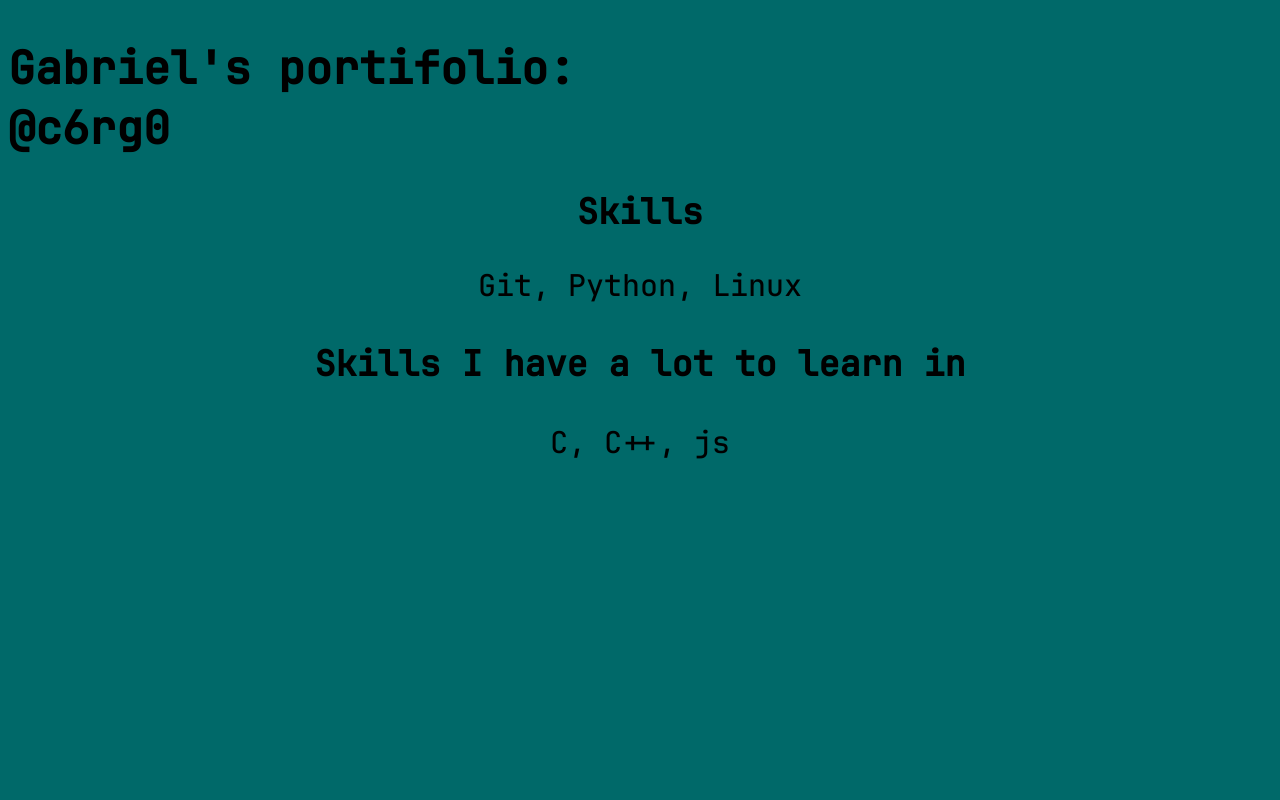
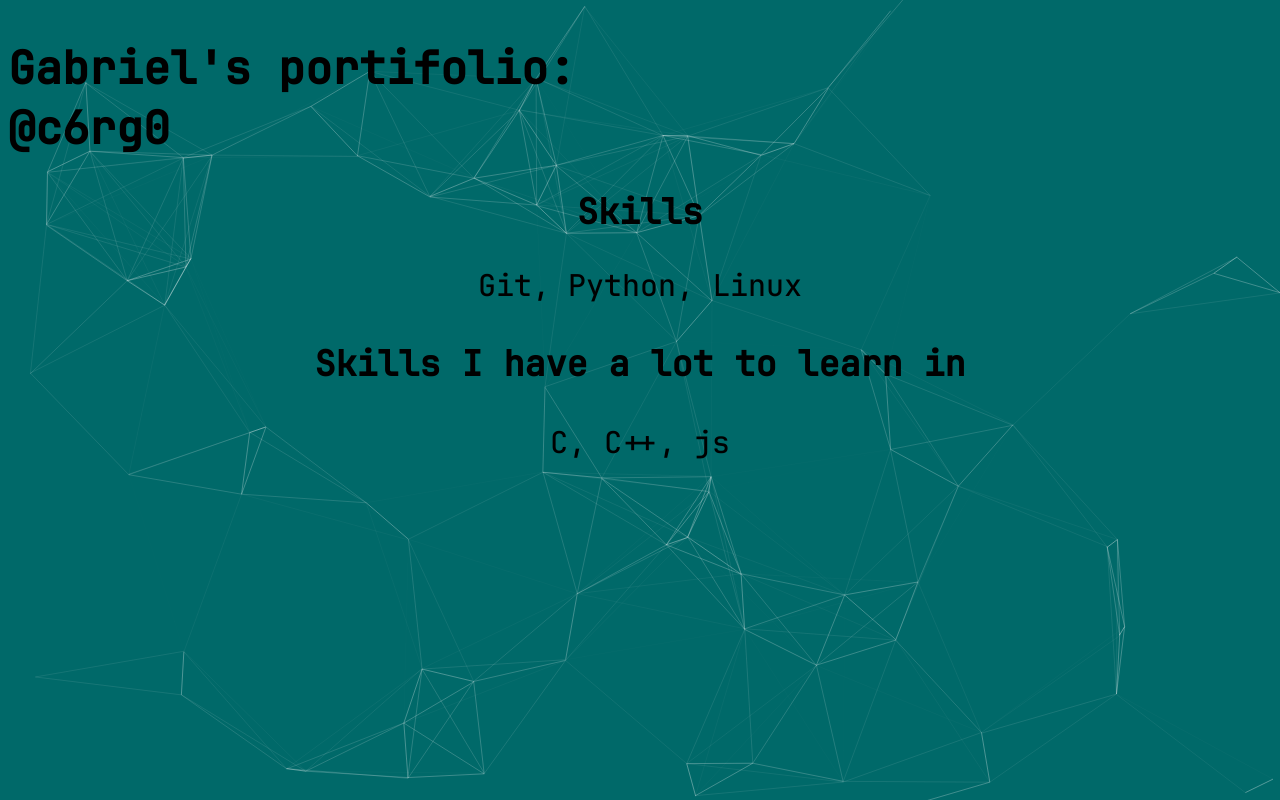
Before and after one commit to c6rg0/c6rg0.github.io, a plain HTML site: page index.html in a window 1280 px wide. Drawn offline with nearby package versions, Linux system fonts and the light colour scheme.

Commit message:
testing to fix dev branch

```diff
--- a/index.html
+++ b/index.html
@@ -14,7 +14,7 @@
 	<script src="https://cdn.jsdelivr.net/npm/particles.js"></script>
 
 	<script>
-		particlesJS.load('js/particles-js', 'js/particles.json', function() {
+		particlesJS.load('particles-js', 'js/particles.json', function() {
 		console.log('callback - particles.js config loaded');
 		});
 
```
